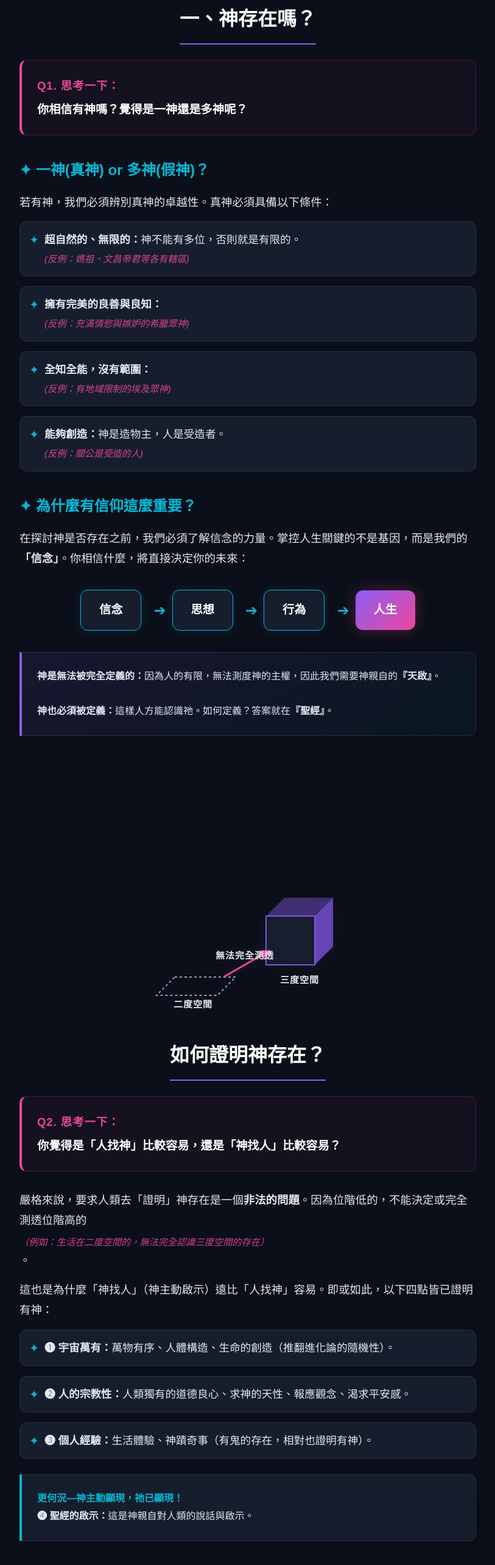
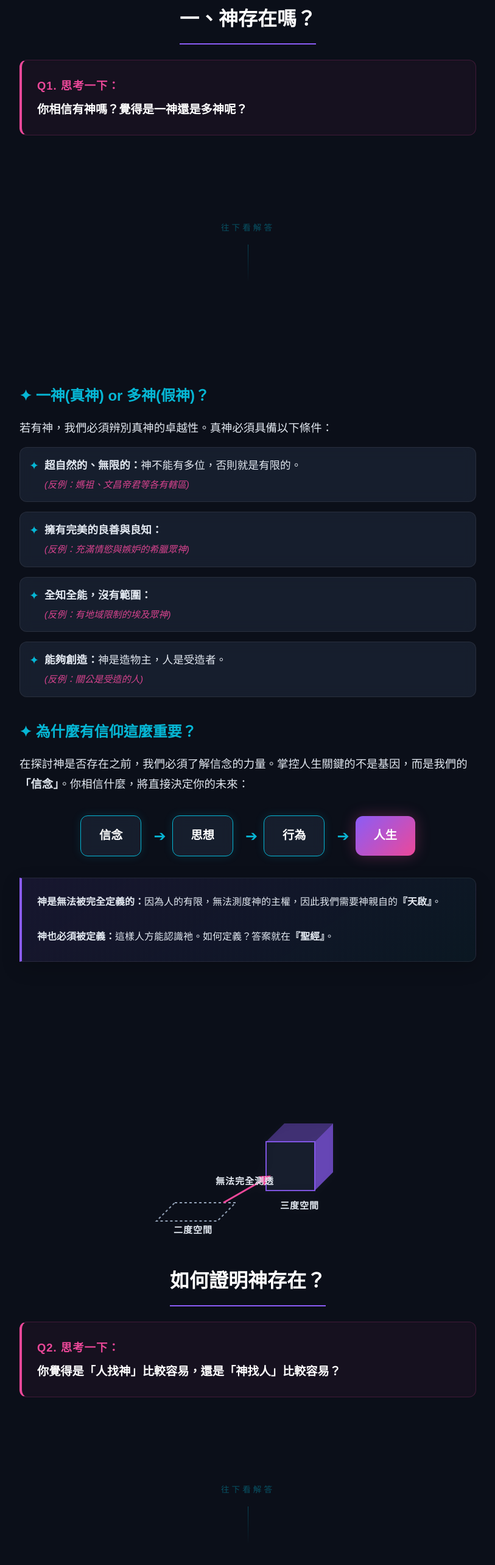
Before and after one commit to woodylin0403/guitar-chords, a Next.js app: page /seekers-books/lesson1 in a window 1280 px wide. Shown: the part 897-3463 px from the top of the page at 61% size, without its empty margins (233-1046 px from the left). Built offline with nearby package versions, Linux system fonts and the light colour scheme.

Commit message:
更新10

```diff
--- a/app/seekers-books/lesson1/page.tsx
+++ b/app/seekers-books/lesson1/page.tsx
@@ -138,12 +138,20 @@ export default function DoesGodExistOriginal() {
 
         /* 重點與問題卡片 */
         .highlight-box { background: linear-gradient(145deg, rgba(139, 92, 246, 0.1), rgba(6, 182, 212, 0.05)); border-left: 4px solid var(--accent-primary); padding: 25px; margin: 25px 0; text-align: left; border-radius: 0 12px 12px 0; box-shadow: 0 10px 30px rgba(0,0,0,0.2); width: 100%; border-right: 1px solid var(--card-border); border-top: 1px solid var(--card-border); border-bottom: 1px solid var(--card-border);}
-        .question-card { background: rgba(236, 72, 153, 0.05); border: 1px solid rgba(236, 72, 153, 0.2); border-left: 4px solid var(--accent-secondary); padding: 25px; border-radius: 12px; margin-bottom: 30px; text-align: left; width: 100%; backdrop-filter: blur(5px);}
+        .question-card { background: rgba(236, 72, 153, 0.05); border: 1px solid rgba(236, 72, 153, 0.2); border-left: 4px solid var(--accent-secondary); padding: 25px; border-radius: 12px; margin-bottom: 10px; text-align: left; width: 100%; backdrop-filter: blur(5px);}
         .question-card .q-label { font-weight: 700; color: var(--accent-secondary); font-size: 1.15rem; margin-bottom: 8px; display: block; letter-spacing: 1px;}
         .question-card .q-text { font-size: 1.2rem; color: #FFF; font-weight: 600; line-height: 1.6; }
         .question-card .q-hint { font-size: 0.95rem; color: var(--text-light); margin-top: 10px; display: block; }
 
-        /* 🌟 新增：現代感信念推演圖像模塊 */
+        /* 🌟 思考留白區域 (Think Space) */
+        .think-space { min-height: 45vh; display: flex; flex-direction: column; align-items: center; justify-content: center; opacity: 0.7; }
+        .think-space span { font-size: 0.85rem; letter-spacing: 4px; color: var(--accent-tertiary); text-transform: uppercase; margin-bottom: 15px; animation: pulseText 2.5s infinite; }
+        .think-space .scroll-line { width: 1px; height: 60px; background: linear-gradient(to bottom, var(--accent-tertiary), transparent); animation: pulseLine 2.5s infinite; }
+
+        @keyframes pulseText { 0%, 100% { opacity: 0.5; } 50% { opacity: 1; } }
+        @keyframes pulseLine { 0%, 100% { transform: scaleY(1); transform-origin: top; opacity: 0.4;} 50% { transform: scaleY(1.3); transform-origin: top; opacity: 1;} }
+
+        /* 現代感信念推演圖像模塊 */
         .belief-chain { display: flex; align-items: center; justify-content: center; flex-wrap: wrap; gap: 15px; margin: 35px 0; width: 100%;}
         .belief-node { background: var(--card-bg); border: 1px solid var(--accent-tertiary); padding: 15px 30px; border-radius: 12px; font-weight: 700; font-size: 1.2rem; color: #FFF; box-shadow: 0 0 15px rgba(6, 182, 212, 0.15); backdrop-filter: blur(10px); position: relative; overflow: hidden;}
         .belief-node::after { content: ''; position: absolute; top: 0; left: -100%; width: 50%; height: 100%; background: linear-gradient(to right, transparent, rgba(255,255,255,0.1), transparent); transform: skewX(-20deg); animation: shine 3s infinite;}
@@ -240,7 +248,7 @@ export default function DoesGodExistOriginal() {
         <div className="scroll-indicator"><span>開始探索</span><div className="line"></div></div>
       </section>
 
-      {/* 1. 神存在嗎？ (移除了開頭的重複 SVG) */}
+      {/* 1. 神存在嗎？ */}
       <section className="custom-section">
         <div className="custom-container fade-up">
             <div className="text-content">
@@ -249,6 +257,12 @@ export default function DoesGodExistOriginal() {
                 <div className="question-card">
                     <span className="q-label">Q1. 思考一下：</span>
                     <span className="q-text">你相信有神嗎？覺得是一神還是多神呢？</span>
+                </div>
+
+                {/* 🌟 思考留白區域 */}
+                <div className="think-space">
+                    <span>往下看解答</span>
+                    <div className="scroll-line"></div>
                 </div>
 
                 <h3>✦ 一神(真神) or 多神(假神)？</h3>
@@ -260,7 +274,6 @@ export default function DoesGodExistOriginal() {
                     <li><strong>能夠創造：</strong>神是造物主，人是受造者。 <span className="counter-example">(反例：關公是受造的人)</span></li>
                 </ul>
 
-                {/* 🌟 現代感圖像模塊：取代原本文字的「信念重要性」 */}
                 <h3>✦ 為什麼有信仰這麼重要？</h3>
                 <p>在探討神是否存在之前，我們必須了解信念的力量。掌控人生關鍵的不是基因，而是我們的<strong>「信念」</strong>。你相信什麼，將直接決定你的未來：</p>
 
@@ -313,6 +326,12 @@ export default function DoesGodExistOriginal() {
                     <span className="q-text">你覺得是「人找神」比較容易，還是「神找人」比較容易？</span>
                 </div>
 
+                {/* 🌟 思考留白區域 */}
+                <div className="think-space">
+                    <span>往下看解答</span>
+                    <div className="scroll-line"></div>
+                </div>
+
                 <p>嚴格來說，要求人類去「證明」神存在是一個<strong>非法的問題</strong>。因為位階低的，不能決定或完全測透位階高的 <span className="counter-example">（例如：生活在二度空間的，無法完全認識三度空間的存在）</span>。</p>
                 <p>這也是為什麼「神找人」（神主動啟示）遠比「人找神」容易。即或如此，以下四點皆已證明有神：</p>
                 <ul className="equip-list">
@@ -349,6 +368,12 @@ export default function DoesGodExistOriginal() {
                     <span className="q-label">Q3. 思考一下：</span>
                     <span className="q-text">人要如何能夠認識神呢？</span>
                     <span className="q-hint">（Hint: 如果你要認識一個歷史人物或新朋友，你會怎麼做？）</span>
+                </div>
+
+                {/* 🌟 思考留白區域 */}
+                <div className="think-space">
+                    <span>往下看解答</span>
+                    <div className="scroll-line"></div>
                 </div>
 
                 <h3>✦ 要由聖經來看</h3>
```
